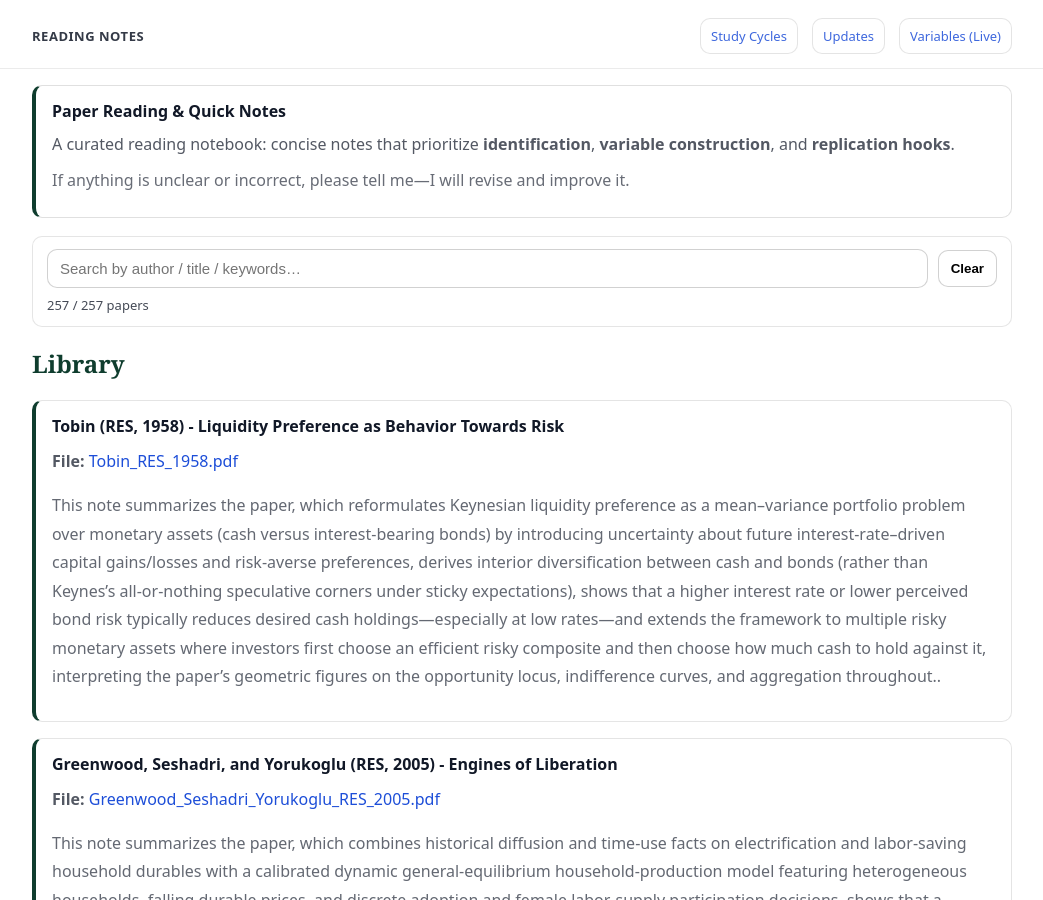
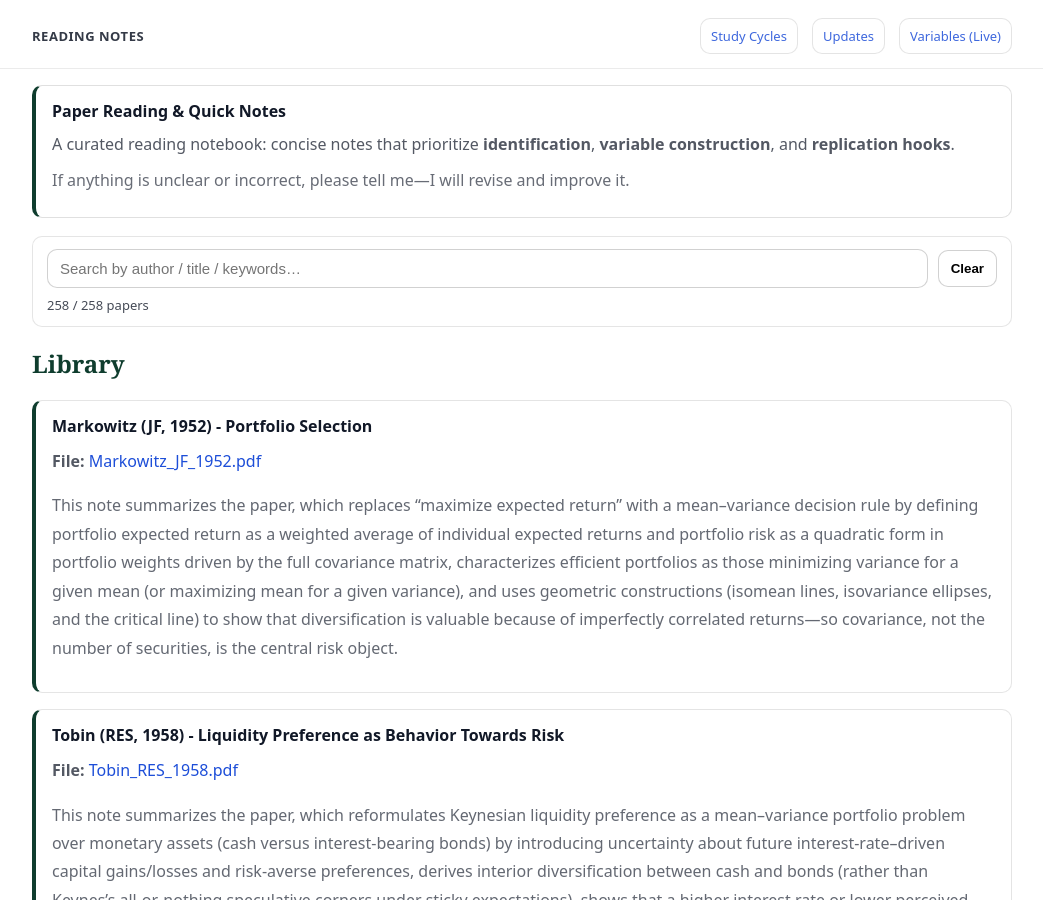
Before and after one commit to yaxinzn/study-archive, a Jekyll site: the page built from reading/index.md, in a window 1280 px wide and 900 px high. Shown: the whole window, without its empty margins (118-1161 px from the left). Built offline with Jekyll 4.4.1, drawn with Linux system fonts in a browser that asks for light colours.

Commit message:
Reading: add/update Markowitz_JF_1952.pdf

```diff
--- a/_data/reading.yml
+++ b/_data/reading.yml
@@ -1,3 +1,7 @@
+- title: "Markowitz (JF, 1952) - Portfolio Selection"
+  file: "Markowitz_JF_1952.pdf"
+  desc: "This note summarizes the paper, which replaces “maximize expected return” with a mean–variance decision rule by defining portfolio expected return as a weighted average of individual expected returns and portfolio risk as a quadratic form in portfolio weights driven by the full covariance matrix, characterizes efficient portfolios as those minimizing variance for a given mean (or maximizing mean for a given variance), and uses geometric constructions (isomean lines, isovariance ellipses, and the critical line) to show that diversification is valuable because of imperfectly correlated returns—so covariance, not the number of securities, is the central risk object."
+
 - title: "Tobin (RES, 1958) - Liquidity Preference as Behavior Towards Risk"
   file: "Tobin_RES_1958.pdf"
   desc: "This note summarizes the paper, which reformulates Keynesian liquidity preference as a mean–variance portfolio problem over monetary assets (cash versus interest-bearing bonds) by introducing uncertainty about future interest-rate–driven capital gains/losses and risk-averse preferences, derives interior diversification between cash and bonds (rather than Keynes’s all-or-nothing speculative corners under sticky expectations), shows that a higher interest rate or lower perceived bond risk typically reduces desired cash holdings—especially at low rates—and extends the framework to multiple risky monetary assets where investors first choose an efficient risky composite and then choose how much cash to hold against it, interpreting the paper’s geometric figures on the opportunity locus, indifference curves, and aggregation throughout.."
```
Also changed, not shown: 1 other file.
